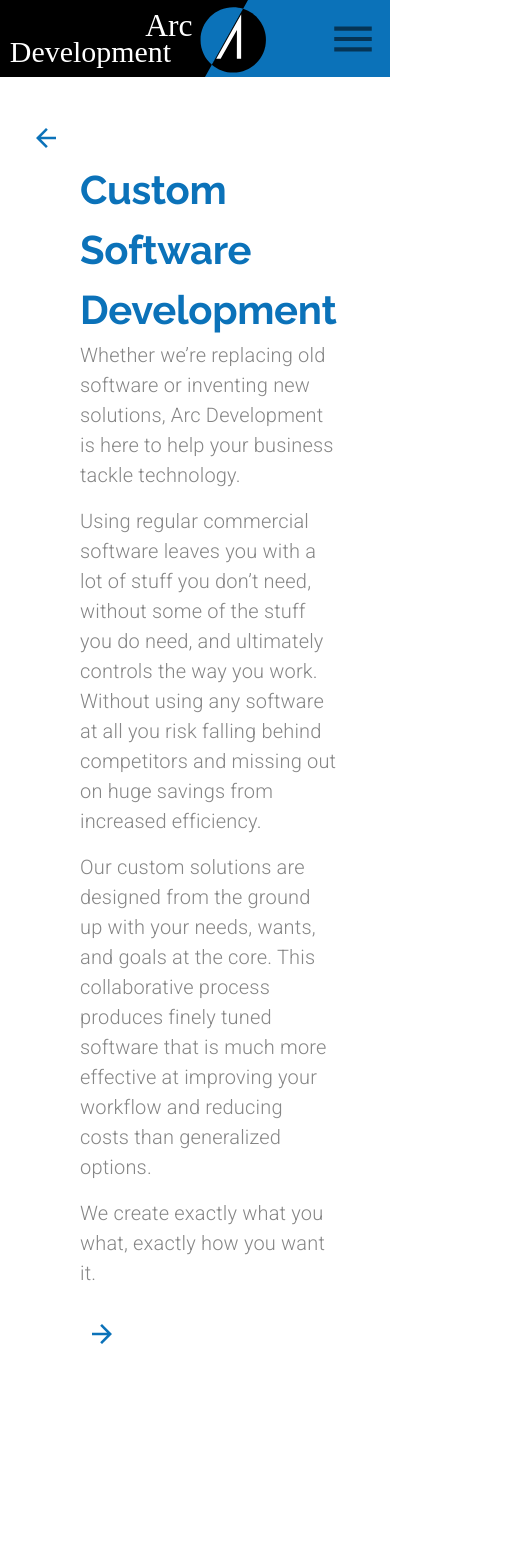
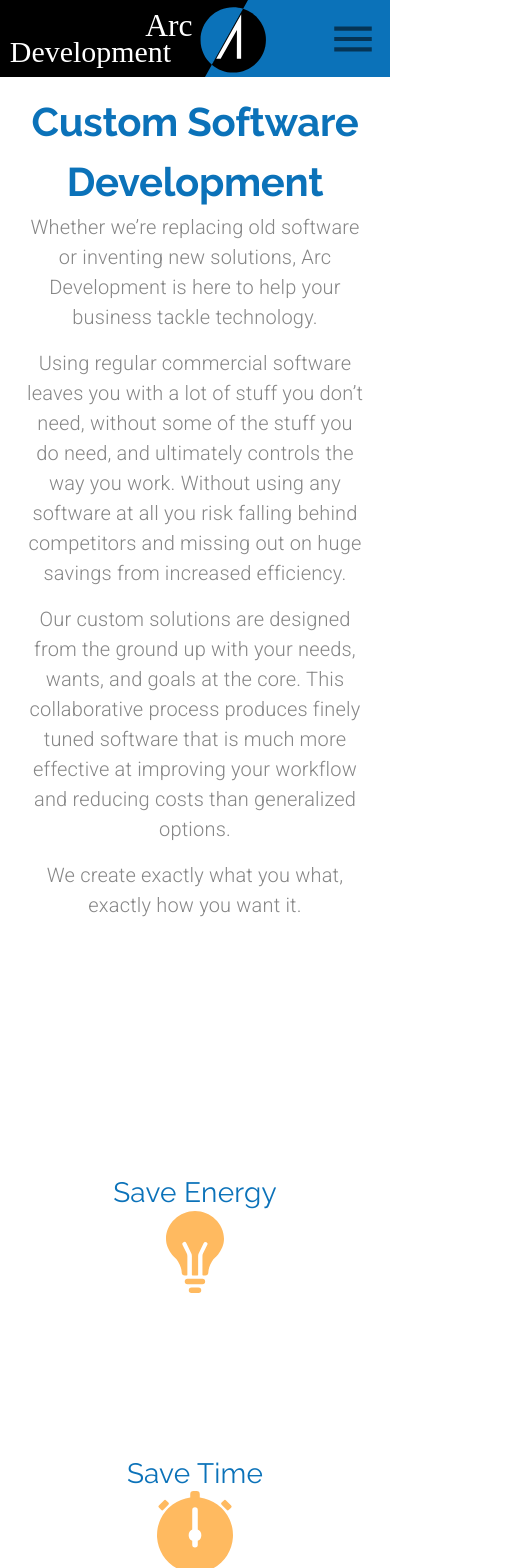
Before and after one commit to sarahflynn/arcdev, a React (Create React App) app: page /customsoftware in a window 390 px wide. Shown: the top 1568 px of the page, 530 px wide, since content can reach past the window. Built offline with nearby package versions, Linux system fonts and the light colour scheme.

Commit message:
custom software page done

```diff
--- a/src/components/CustomSoftware.js
+++ b/src/components/CustomSoftware.js
@@ -1,11 +1,11 @@
 import React from "react";
+import Lottie from "react-lottie";
 import { Link } from "react-router-dom";
-import Lottie from "react-lottie";
 import { makeStyles, useTheme } from "@material-ui/core/styles";
 import {
-  Button,
   Grid,
   IconButton,
+  Hidden,
   Typography,
   useMediaQuery,
 } from "@material-ui/core";
@@ -16,10 +16,13 @@
 import cash from "../assets/cash.svg";
 import stopwatch from "../assets/stopwatch.svg";
 import roots from "../assets/root.svg";
+
 import documentsAnimation from "../animations/documentsAnimation/data";
 import scaleAnimation from "../animations/scaleAnimation/data.json";
 import automationAnimation from "../animations/automationAnimation/data.json";
 import uxAnimation from "../animations/uxAnimation/data";
+
+import CallToAction from "./ui/CallToAction";
 
 const useStyles = makeStyles((theme) => ({
   heading: {
@@ -28,8 +31,13 @@
   arrowContainer: {
     marginTop: "0.5em",
   },
-  mainContainer: {
-    padding: "2em 5em 10em",
+  rowContainer: {
+    paddingLeft: "5em",
+    paddingRight: "5em",
+    [theme.breakpoints.down("sm")]: {
+      paddingLeft: "1.5em",
+      paddingRight: "1.5em",
+    },
   },
   itemContainer: {
     maxWidth: "40em",
@@ -39,12 +47,14 @@
 export default function CustomSoftware(props) {
   const classes = useStyles();
   const theme = useTheme();
+  const matchesMD = useMediaQuery(theme.breakpoints.down("md"));
   const matchesSM = useMediaQuery(theme.breakpoints.down("sm"));
-  const { setSelectedIndex } = props;
+  const matchesXS = useMediaQuery(theme.breakpoints.down("xs"));
+  const { setValue, setSelectedIndex } = props;
 
   const documentsOptions = {
     loop: true,
-    autoplay: true,
+    autoplay: false,
     animationData: documentsAnimation,
     rendererSettings: {
       preserveAspectRatio: "xMidYMid slice",
@@ -53,7 +63,7 @@
 
   const scaleOptions = {
     loop: true,
-    autoplay: true,
+    autoplay: false,
     animationData: scaleAnimation,
     rendererSettings: {
       preserveAspectRatio: "xMidYMid slice",
@@ -62,7 +72,7 @@
 
   const automationOptions = {
     loop: true,
-    autoplay: true,
+    autoplay: false,
     animationData: automationAnimation,
     rendererSettings: {
       preserveAspectRatio: "xMidYMid slice",
@@ -71,7 +81,7 @@
 
   const uxOptions = {
     loop: true,
-    autoplay: true,
+    autoplay: false,
     animationData: uxAnimation,
     rendererSettings: {
       preserveAspectRatio: "xMidYMid slice",
@@ -79,64 +89,100 @@
   };
 
   return (
-    <Grid container direction="column" className={classes.mainContainer}>
-      <Grid item container>
+    <Grid container direction="column">
+      <Grid
+        item
+        container
+        direction="row"
+        justify={matchesMD ? "center" : undefined}
+        className={classes.rowContainer}
+        style={{ marginTop: matchesXS ? "1em" : "2em" }}
+      >
+        <Hidden mdDown>
           <Grid
             item
             className={classes.arrowContainer}
-          style={{ marginRight: "1.5em", marginLeft: "-3.5em" }}
+            style={{ marginRight: "1em", marginLeft: "-3.5em" }}
           >
             <IconButton
-            onClick={() => setSelectedIndex(0)}
+              style={{ backgroundColor: "transparent" }}
               component={Link}
               to="/services"
-            style={{ backgroundColor: "transparent" }}
+              onClick={() => setSelectedIndex(0)}
             >
-            <img src={backArrow} alt="back to services page" />
+              <img src={backArrow} alt="Back to Services Page" />
             </IconButton>
           </Grid>
+        </Hidden>
         <Grid item container direction="column" className={classes.heading}>
           <Grid item>
-            <Typography variant="h2">Custom Software Development</Typography>
-            <Typography paragraph variant="body1">
+            <Typography align={matchesMD ? "center" : undefined} variant="h2">
+              Custom Software Development
+            </Typography>
+          </Grid>
+          <Grid item>
+            <Typography
+              align={matchesMD ? "center" : undefined}
+              variant="body1"
+              paragraph
+            >
               Whether we’re replacing old software or inventing new solutions,
               Arc Development is here to help your business tackle technology.
             </Typography>
-            <Typography paragraph variant="body1">
+            <Typography
+              align={matchesMD ? "center" : undefined}
+              variant="body1"
+              paragraph
+            >
               Using regular commercial software leaves you with a lot of stuff
               you don’t need, without some of the stuff you do need, and
               ultimately controls the way you work. Without using any software
               at all you risk falling behind competitors and missing out on huge
               savings from increased efficiency.
             </Typography>
-            <Typography paragraph variant="body1">
+            <Typography
+              align={matchesMD ? "center" : undefined}
+              variant="body1"
+              paragraph
+            >
               Our custom solutions are designed from the ground up with your
               needs, wants, and goals at the core. This collaborative process
               produces finely tuned software that is much more effective at
               improving your workflow and reducing costs than generalized
               options.
             </Typography>
-            <Typography paragraph variant="body1">
+            <Typography
+              align={matchesMD ? "center" : undefined}
+              variant="body1"
+              paragraph
+            >
               We create exactly what you what, exactly how you want it.
             </Typography>
           </Grid>
         </Grid>
+        <Hidden mdDown>
           <Grid item className={classes.arrowContainer}>
             <IconButton
-            onClick={() => setSelectedIndex(2)}
+              style={{ backgroundColor: "transparent" }}
               component={Link}
               to="/mobileapps"
-            style={{ backgroundColor: "transparent" }}
+              onClick={() => setSelectedIndex(2)}
             >
-            <img src={forwardArrow} alt="forward to app development page" />
+              <img
+                src={forwardArrow}
+                alt="Forward to iOS/Android App Development Page"
+              />
             </IconButton>
           </Grid>
+        </Hidden>
       </Grid>
       <Grid
         item
         container
+        direction="row"
         justify="center"
         style={{ marginTop: "15em", marginBottom: "20em" }}
+        className={classes.rowContainer}
       >
         <Grid
           item
@@ -150,7 +196,7 @@
             <Typography variant="h4">Save Energy</Typography>
           </Grid>
           <Grid item>
-            <img src={lightbulb} alt={lightbulb} />
+            <img src={lightbulb} alt="lightbulb" />
           </Grid>
         </Grid>
         <Grid
@@ -159,13 +205,17 @@
           direction="column"
           md
           alignItems="center"
-          style={{ maxWidth: "40em" }}
+          style={{
+            maxWidth: "40em",
+            marginTop: matchesSM ? "10em" : 0,
+            marginBottom: matchesSM ? "10em" : 0,
+          }}
         >
           <Grid item>
             <Typography variant="h4">Save Time</Typography>
           </Grid>
           <Grid item>
-            <img src={stopwatch} alt={stopwatch} />
+            <img src={stopwatch} alt="stopwatch" />
           </Grid>
         </Grid>
         <Grid
@@ -180,24 +230,54 @@
             <Typography variant="h4">Save Money</Typography>
           </Grid>
           <Grid item>
-            <img src={cash} alt={cash} />
+            <img src={cash} alt="cash" />
           </Grid>
         </Grid>
       </Grid>
-      <Grid item container justify="space-around">
-        <Grid item container className={classes.itemContainer} md>
+      <Grid
+        item
+        container
+        alignItems={matchesMD ? "center" : undefined}
+        direction={matchesMD ? "column" : "row"}
+        justify="space-between"
+        className={classes.rowContainer}
+      >
+        <Grid
+          item
+          container
+          className={classes.itemContainer}
+          direction={matchesSM ? "column" : "row"}
+          style={{ marginBottom: matchesMD ? "15em" : 0 }}
+          md
+        >
           <Grid item container direction="column" md>
             <Grid item>
-              <Typography variant="h4">Digital Documents &amp; Data</Typography>
-              <Typography paragraph variant="body1">
+              <Typography variant="h4" align={matchesSM ? "center" : undefined}>
+                Digital Documents &amp; Data
+              </Typography>
+            </Grid>
+            <Grid item>
+              <Typography
+                variant="body1"
+                paragraph
+                align={matchesSM ? "center" : undefined}
+              >
                 Reduce Errors. Reduce Waste. Reduce Costs.
               </Typography>
-              <Typography paragraph variant="body1">
+              <Typography
+                variant="body1"
+                paragraph
+                align={matchesSM ? "center" : undefined}
+              >
                 Billions are spent annually on the purchasing, printing, and
                 distribution of paper. On top of the massive environmental
                 impact this has, it causes harm to your bottom line as well.
               </Typography>
-              <Typography paragraph variant="body1">
+              <Typography
+                variant="body1"
+                paragraph
+                align={matchesSM ? "center" : undefined}
+              >
                 By utilizing digital forms and documents you can remove these
                 obsolete expenses, accelerate your communication, and help the
                 Earth.
@@ -211,7 +291,13 @@
             />
           </Grid>
         </Grid>
-        <Grid item container className={classes.itemContainer} md>
+        <Grid
+          item
+          container
+          className={classes.itemContainer}
+          direction={matchesSM ? "column" : "row"}
+          md
+        >
           <Grid item md>
             <Lottie
               options={scaleOptions}
@@ -220,10 +306,16 @@
           </Grid>
           <Grid item container direction="column" md>
             <Grid item>
-              <Typography align="right" variant="h4">
+              <Typography variant="h4" align={matchesSM ? "center" : "right"}>
                 Scale
               </Typography>
-              <Typography align="right" paragraph variant="body1">
+            </Grid>
+            <Grid item>
+              <Typography
+                variant="body1"
+                align={matchesSM ? "center" : "right"}
+                paragraph
+              >
                 Whether you’re a large brand, just getting started, or taking
                 off right now, our application architecture ensures pain-free
                 growth and reliability.
@@ -232,30 +324,30 @@
           </Grid>
         </Grid>
       </Grid>
-      <Grid item container>
       <Grid
         item
         container
-          direction="column"
-          alignItems="center"
+        direction="row"
         style={{ marginTop: "20em", marginBottom: "20em" }}
+        className={classes.rowContainer}
       >
+        <Grid item container direction="column" alignItems="center">
           <Grid item>
             <img
               src={roots}
               alt="tree with roots extending out"
-              height="450em"
-              width="450em"
+              height={matchesSM ? "300em" : "450em"}
+              width={matchesSM ? "300em" : "450em"}
             />
           </Grid>
           <Grid item className={classes.itemContainer}>
-            <Typography align="center" variant="h4" gutterBottom>
+            <Typography variant="h4" align="center" gutterBottom>
               Root-Cause Analysis
             </Typography>
-            <Typography align="center" variant="body1" paragraph>
+            <Typography variant="body1" align="center" paragraph>
               Many problems are merely symptoms of larger, underlying issues.
             </Typography>
-            <Typography align="center" variant="body1" paragraph>
+            <Typography variant="body1" align="center" paragraph>
               We can help you thoroughly examine all areas of your business to
               develop a holistic plan for the most effective implementation of
               technology.
@@ -263,19 +355,50 @@
           </Grid>
         </Grid>
       </Grid>
-      <Grid item container justify="space-around">
-        <Grid item container className={classes.itemContainer} md>
+      <Grid
+        item
+        container
+        alignItems={matchesMD ? "center" : undefined}
+        direction={matchesMD ? "column" : "row"}
+        justify="space-between"
+        style={{ marginBottom: "20em" }}
+        className={classes.rowContainer}
+      >
+        <Grid
+          item
+          container
+          className={classes.itemContainer}
+          direction={matchesSM ? "column" : "row"}
+          style={{ marginBottom: matchesMD ? "15em" : 0 }}
+          md
+        >
           <Grid item container direction="column" md>
             <Grid item>
-              <Typography variant="h4">Automation</Typography>
-              <Typography paragraph variant="body1">
+              <Typography variant="h4" align={matchesSM ? "center" : undefined}>
+                Automation
+              </Typography>
+            </Grid>
+            <Grid item>
+              <Typography
+                variant="body1"
+                paragraph
+                align={matchesSM ? "center" : undefined}
+              >
                 Why waste time when you don’t have to?
               </Typography>
-              <Typography paragraph variant="body1">
+              <Typography
+                variant="body1"
+                paragraph
+                align={matchesSM ? "center" : undefined}
+              >
                 We can help you identify processes with time or event based
                 actions which can now easily be automated.
               </Typography>
-              <Typography paragraph variant="body1">
+              <Typography
+                variant="body1"
+                paragraph
+                align={matchesSM ? "center" : undefined}
+              >
                 Increasing efficiency increases profits, leaving you more time
                 to focus on your business, not busywork.
               </Typography>
@@ -288,7 +411,13 @@
             />
           </Grid>
         </Grid>
-        <Grid item container className={classes.itemContainer} md>
+        <Grid
+          item
+          container
+          className={classes.itemContainer}
+          direction={matchesSM ? "column" : "row"}
+          md
+        >
           <Grid item md>
             <Lottie
               options={uxOptions}
@@ -297,18 +426,31 @@
           </Grid>
           <Grid item container direction="column" md>
             <Grid item>
-              <Typography align="right" variant="h4">
+              <Typography variant="h4" align={matchesSM ? "center" : "right"}>
                 User Experience Design
               </Typography>
-              <Typography align="right" paragraph variant="body1">
+            </Grid>
+            <Grid item>
+              <Typography
+                variant="body1"
+                align={matchesSM ? "center" : "right"}
+                paragraph
+              >
                 A good design that isn’t usable isn’t a good design.
               </Typography>
-              <Typography align="right" paragraph variant="body1">
+              <Typography
+                variant="body1"
+                align={matchesSM ? "center" : "right"}
+                paragraph
+              >
                 So why are so many pieces of software complicated, confusing,
-                and frustrating? So why are so many pieces of software
-                complicated, confusing, and frustrating?
+                and frustrating?
               </Typography>
-              <Typography align="right" paragraph variant="body1">
+              <Typography
+                variant="body1"
+                align={matchesSM ? "center" : "right"}
+                paragraph
+              >
                 By prioritizing users and the real ways they interact with
                 technology we’re able to develop unique, personable experiences
                 that solve problems rather than create new ones.
@@ -317,6 +459,9 @@
           </Grid>
         </Grid>
       </Grid>
+      <Grid item>
+        <CallToAction setValue={setValue} />
+      </Grid>
     </Grid>
   );
 }
```
Lines whose indentation alone changed are shown as unchanged.
